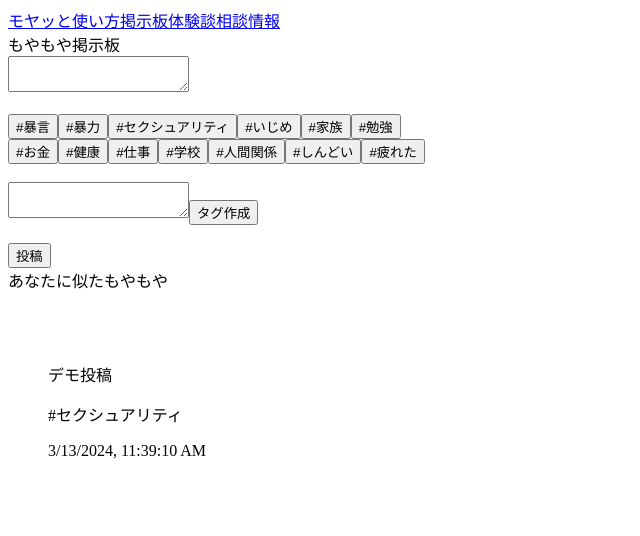
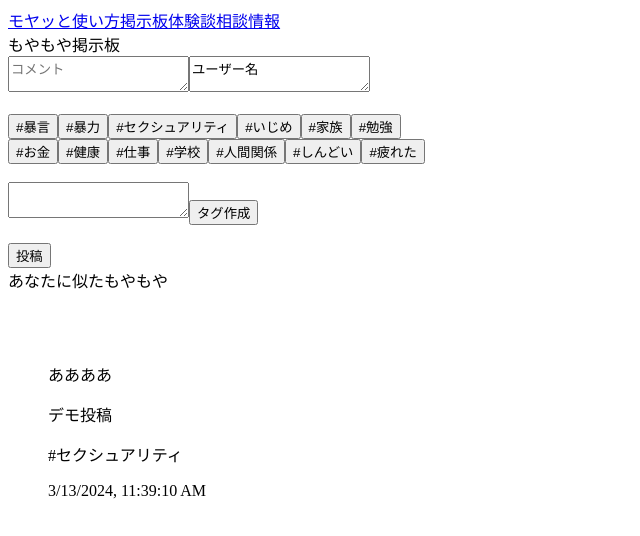
Before and after one commit to y6310/pokopoko, a React (Create React App) app: page / in a window 1280 px wide. Shown: the top 536 px of the page, without its empty margins (0-640 px from the left). Built offline with nearby package versions, Linux system fonts and the light colour scheme.

Commit message:
add:ユーザー名機能追加

```diff
--- a/src/components/CommentList.tsx
+++ b/src/components/CommentList.tsx
@@ -12,6 +12,7 @@ const CommentList: React.FC<commentListProps> = ({comments}) => {
         <ul>
             {comments.slice().reverse().map(comment =>(//新しい投稿を上に表示させるために逆順
                 <div key = {comment.id}>
+                  <p>{comment.username}</p>
                     <p>{comment.content}</p>
                     {comment.tag && comment.tag.map(tag => (
                         <span key={tag.tagid}>{tag.tagtext}</span>
--- a/src/components/Keijiban.tsx
+++ b/src/components/Keijiban.tsx
@@ -9,6 +9,7 @@ const initialComments: IComment[] = [{
     content: "デモ投稿",
     createdAt: new Date(),
     id: "commentid",
+    username:"ああああ",
     tag:[{ tagtext: "#セクシュアリティ", tagid: "tagid1" }]
 }]
 
@@ -16,6 +17,7 @@ const Keijiban = () => {
     const [comments, setComments] = useState<IComment[]>(initialComments);
     const [nitamoyas, setNitamoyas] = useState<IComment[]>([]);
     const [newComment, setNewComment] = useState<string>("");
+    const [newUserName, setNewUserName] = useState<string>("ユーザー名");
     const [choiceTag, setChoiceTag] = useState<ITag[]>([]);
     const [createTagText, setCreateTagText] = useState<string>("");
 
@@ -48,13 +50,15 @@ const Keijiban = () => {
         if(newComment.trim() !== ""){//空欄ではないときにボタンが押された場合
             const id = Math.random().toString();//ランダムなIDを生成
             const createdAt = new Date();//現在時刻を取得
+            const username = newUserName
             const comment: IComment = {
                 content: newComment,
                 createdAt,
                 id,
+                username,
                 tag: choiceTag.map(tag => ({ tagtext: tag.tagtext, tagid: tag.tagid }))
             };
-
+            setNewUserName("ユーザー名");
             setNewComment("");//フォームのクリア
             setChoiceTag([]);//タグのクリア
             setComments([...comments, comment])//コメントを追加
@@ -72,7 +76,8 @@ const Keijiban = () => {
     return(
         <div>
             <div>もやもや掲示板</div>
-            <textarea value={newComment} onChange={(e) => setNewComment(e.target.value)}></textarea>
+            <textarea value={newComment} onChange={(e) => setNewComment(e.target.value)} placeholder="コメント"></textarea>
+            <textarea value={newUserName} onChange={(e) => setNewUserName(e.target.value)} ></textarea>
             <br></br>
             <br></br>
             <ChoiceTag  choiceTag={choiceTag} handleDeleteTag={handleDeleteTag}/>
--- a/src/models.ts
+++ b/src/models.ts
@@ -2,6 +2,7 @@ export type IComment = {
 content: string
 createdAt: Date
 id: string
+username: string
 tag?: ITag[]
 }
 
```
